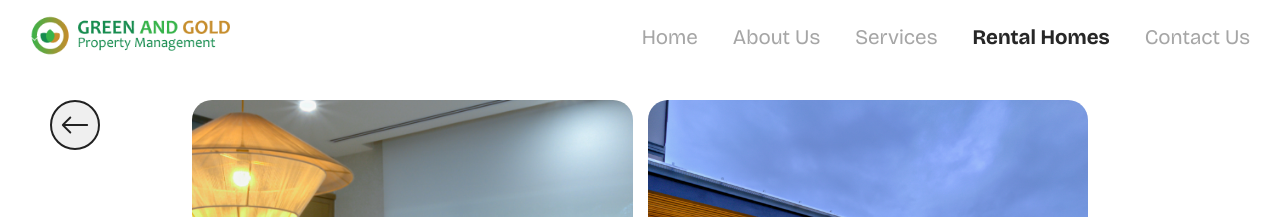
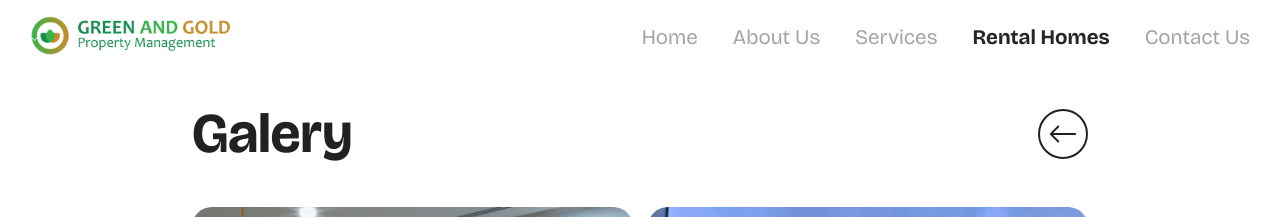
Before and after one commit to artavia17/green_and_gold_frontend, a Next.js app: page /rental-home in a window 1280 px wide. Both pictures are taken after a click on the button 577 px from the left and 716 px from the top of the page. Shown: the top 217 px of the page. Built offline with nearby package versions, Linux system fonts and the light colour scheme.

Commit message:
Se agrego el titulo

```diff
--- a/src/scss/pages/rental-home/_fotos.scss
+++ b/src/scss/pages/rental-home/_fotos.scss
@@ -39,6 +39,9 @@
       display: flex;
       justify-content: space-between;
       align-items: center;
+      max-width: 1400px;
+      margin: auto;
+      margin-bottom: 40px;
 
       @include devices(laptop) {
         max-width: 1100px;
@@ -52,12 +55,12 @@
       }
 
       h5{
-        display: none;
-        font-size: $font-size-mobile-slider;
+        font-size: $font-size-about-title-principal;
         font-family: $font_principal;
         color: $color_principal;
         @include devices(tablet) {
           display: block;
+          font-size: $font-size-mobile-slider;
         }
 
       }
@@ -65,9 +68,7 @@
     }
 
     .remove{
-        position: absolute;
-        top: 0px;
-        left: 50px;
+
         display: flex;
         justify-content: center;
         align-items: center;
@@ -79,6 +80,7 @@
         transform: scale(1);
         transition: .2s ease;
         z-index: 999;
+        background-color: white;
 
         @include devices(tablet) {
           position: relative;
```
